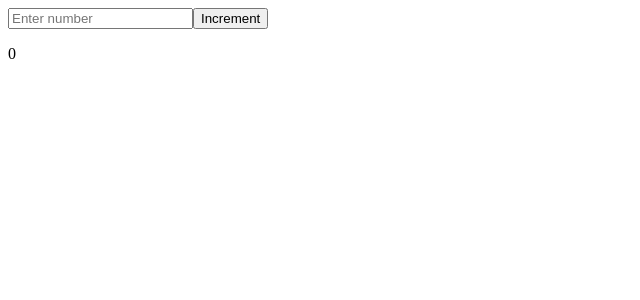
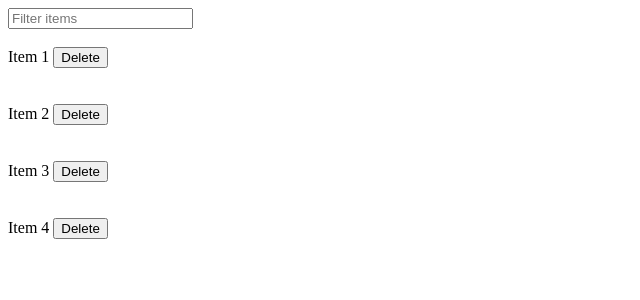
Before and after one commit to saurav-95-dev/React-Redux-CRUD, a React (Vite) app: page / in a window 1280 px wide. Shown: the top 300 px of the page, without its empty margins (0-640 px from the left). Built offline with nearby package versions, Linux system fonts and the light colour scheme.

Commit message:
useCallback application in filtering and deleting items

```diff
--- a/src/App.jsx
+++ b/src/App.jsx
@@ -2,25 +2,33 @@ import React ,{useCallback, useState} from "react";
 import ChildComponent from "./components/ChildComponent";
 
 export default function App() {
-  const [count, setCount] = useState(0);
-  const [number , setNumber] = useState(0);
 
-  const handleClick = useCallback(()=>{
-       setCount((prev)=>{
-        return prev+1;
-       })
-  } , [count , number])
+  const [items, setItems] = useState(["Item 1", "Item 2", "Item 3" , "Item 4"]);
+  const [filter, setFilter] = useState("");
 
-  function handleInput(e){
-      setNumber(e.target.value);
-  }
+  // Memoizing the delete function to prevent unnecessary re-renders
+  const handleDelete = useCallback((itemToDelete) => {
+    console.log("Delete function is executing ... !")
+    setItems((items)=>{
+      return items.filter(item => item !== itemToDelete)
+    });
+  }, [items]);
 
   return (
     <div>
-      {console.log("App rendered for count = " , {count})}
-      <input type="text" placeholder="Enter number" onChange={handleInput} />
-      <ChildComponent onClick={handleClick} />
-      <p>{count}</p>
+      <input
+        type="text"
+        placeholder="Filter items"
+        onChange={(e) => setFilter(e.target.value)}
+      />
+      <br></br>
+      <br></br>
+      {items
+        .filter(item => item.includes(filter))
+        .map((item, index) => (
+          <ChildComponent key={index} item={item} onClick={handleDelete} />
+        ))
+      }
     </div>
   );
-};
+}
--- a/src/components/ChildComponent.jsx
+++ b/src/components/ChildComponent.jsx
@@ -1,17 +1,15 @@
 import React, { useEffect } from "react";
 
-// export default function ChildComponent({ onClick }){
-//   console.log("Child rendered");
-//   return <button onClick={onClick}>Increment</button>;
-// };
 
-const ChildComponent = React.memo(({onClick})=>{
-  console.log("Child component ...");
-  return(
-    <>
-    <button onClick={onClick}>Increment</button>
-    </>
+const ChildComponent = React.memo(( {item , onClick})=>{
+  console.log('ListItem re-rendered');
+  return (
+    <div>
+      <span>{item} </span>
+      <button onClick={() => onClick(item)}> Delete</button>
+      <br></br> <br></br> <br></br>
+    </div>
   )
 })
 
-export default ChildComponent;
+export default ChildComponent
```
